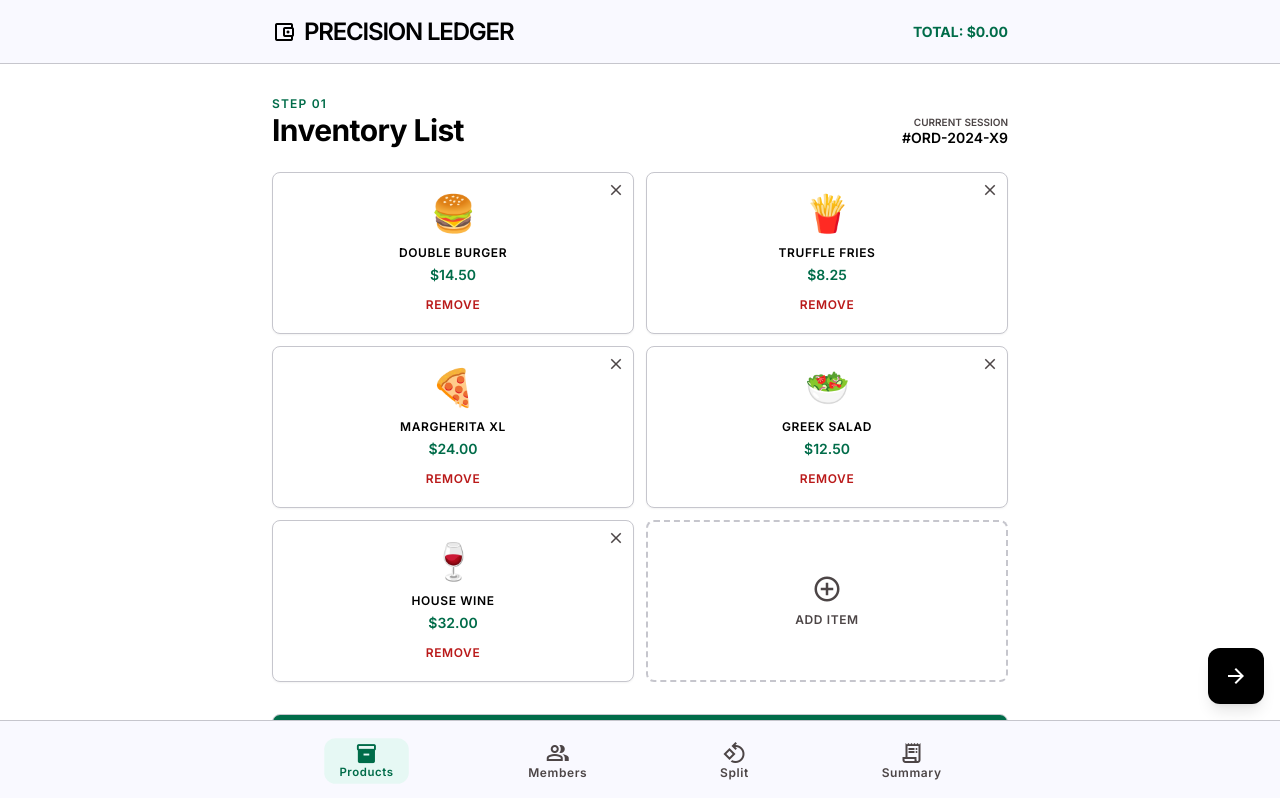
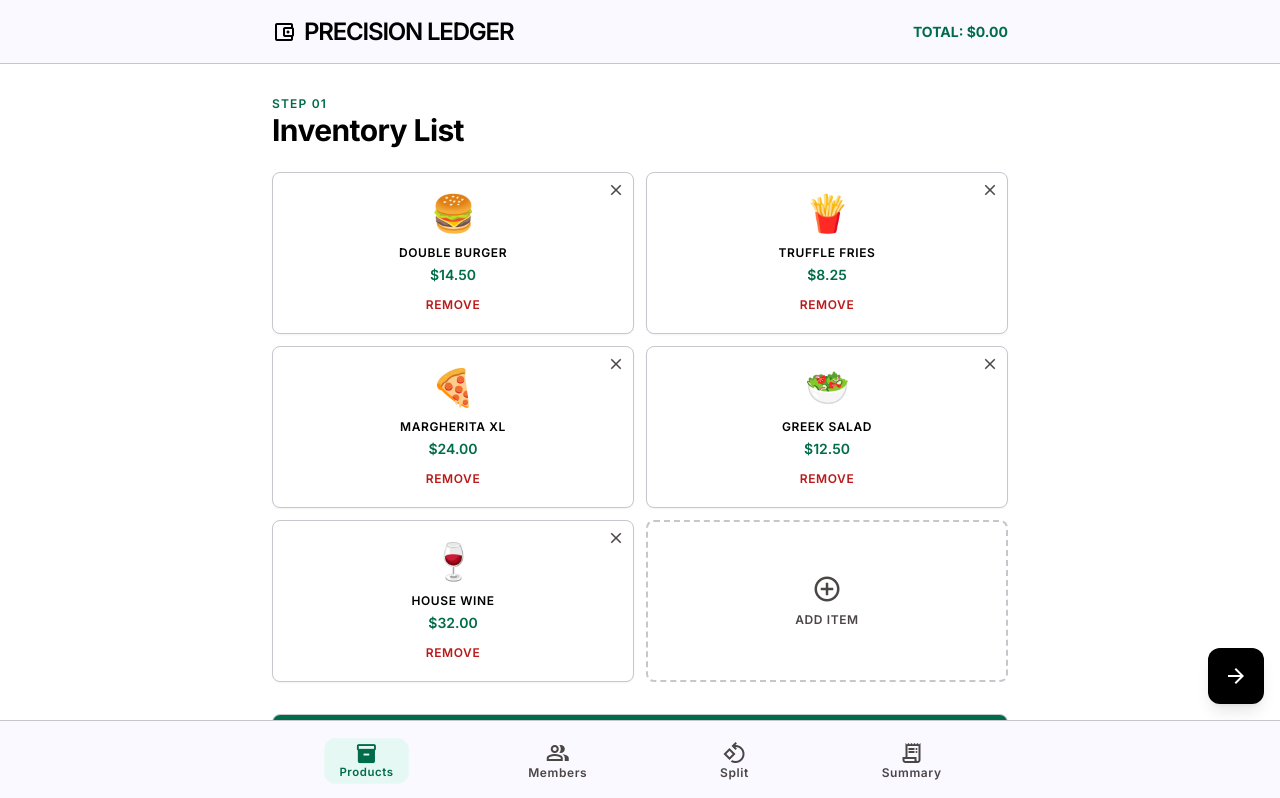
Before and after one commit to suvel/kannaku_sollu, a React (Create React App) app: page / in a window 1280 px wide. Shown: the top 798 px of the page. Built offline with nearby package versions, Linux system fonts and the light colour scheme.

Commit message:
Remove redundant "Current Session" display from ProductsPage

```diff
--- a/src/pages/ProductsPage.js
+++ b/src/pages/ProductsPage.js
@@ -22,12 +22,6 @@ function ProductsPage() {
               Step 01
             </p>
             <h1 className="font-headline-lg text-headline-lg">Inventory List</h1>
-          </div>
-          <div className="text-right">
-            <p className="font-label-xs text-label-xs text-on-surface-variant uppercase">
-              Current Session
-            </p>
-            <p className="font-data-mono text-data-mono">#ORD-2024-X9</p>
           </div>
         </section>
 
```
